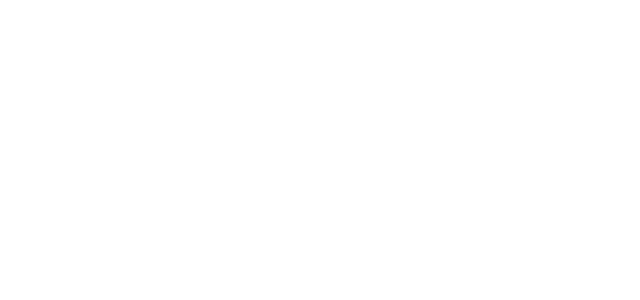
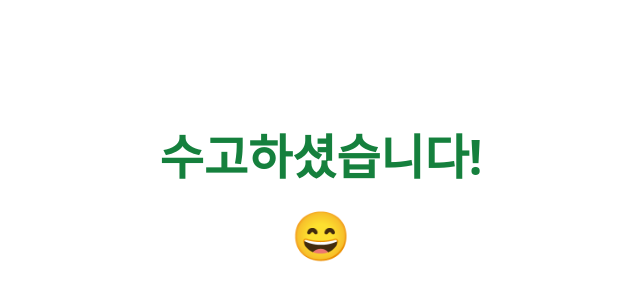
Before and after one commit to ds-sujin/Dark_pattern_Detection, a React (Create React App) app in the folder kiosk/client/: page /complete in a window 1280 px wide. Before the commit this address had no page. Shown: the part 204-504 px from the top of the page, without its empty margins (319-959 px from the left). Built offline with nearby package versions, Linux system fonts and the light colour scheme.

Commit message:
수고하셨습니다 페이지 생성

```diff
--- a/kiosk/client/src/App.js
+++ b/kiosk/client/src/App.js
@@ -2,7 +2,7 @@
 import { BrowserRouter, Routes, Route } from 'react-router-dom';
 import StartPage from './pages/StartPage';
 import MenuListPage from './pages/MenuListPage';
-import SetPage from './pages/SetPage';
+import CompletePage from './pages/CompletePage';
 
 function App() {
   return (
@@ -10,7 +10,7 @@
       <Routes>
         <Route path="/" element={<StartPage />} />
         <Route path="/menu" element={<MenuListPage />} />
-        <Route path="/set" element={<SetPage />} />
+        <Route path="/complete" element={<CompletePage />} />
       </Routes>
     </BrowserRouter>
   );
--- /dev/null
+++ b/kiosk/client/src/pages/CompletePage.js
@@ -0,0 +1,13 @@
+import React from 'react';
+
+const CompletePage = () => {
+  return (
+    <div className="w-screen h-screen flex items-center justify-center bg-white">
+      <h1 className="text-5xl font-extrabold text-green-700 text-center leading-relaxed">
+        수고하셨습니다!<br />😄
+      </h1>
+    </div>
+  );
+};
+
+export default CompletePage;
--- a/kiosk/client/src/pages/MenuListPage.js
+++ b/kiosk/client/src/pages/MenuListPage.js
@@ -126,7 +126,7 @@
       </div>
 
       {/* ✅ 팝업 조건부 렌더링 */}
-      {showSetPopup && (
+       {showSetPopup && (
         <SetPage
           onClose={() => setShowSetPage(false)}
           onConfirm={() => {
@@ -135,6 +135,7 @@
           }}
         />
       )}
+
     </div>
   );
 }
```
